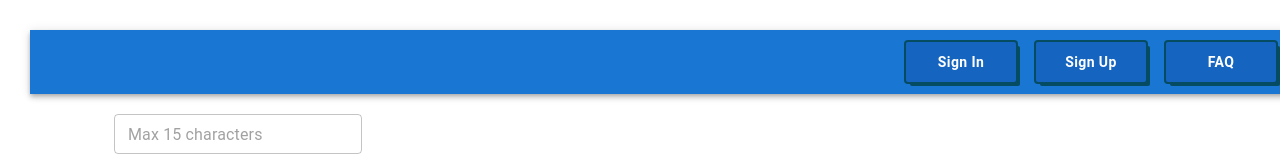
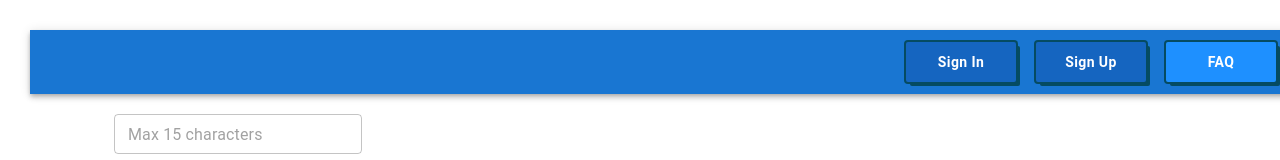
Before and after one commit to ElenaWebDev984/todolist_repeat, a React (Vite) app: page / in a window 1280 px wide. Shown: the top 160 px of the page. Built offline with nearby package versions, Linux system fonts and the light colour scheme; some icons are missing.

Commit message:
added props for NavButtonComponent

```diff
--- a/src/App.tsx
+++ b/src/App.tsx
@@ -168,7 +168,7 @@ export const App = () => {
                    <Box sx={containerSx}>
                        <NavButton color="inherit">Sign in</NavButton>
                        <NavButton color="inherit">Sign up</NavButton>
-                       <NavButton color="inherit">FAQ</NavButton>
+                       <NavButton color="inherit" background={'dodgerblue'}>FAQ</NavButton>
                    </Box>
                 </Toolbar>
             </AppBar>
```
